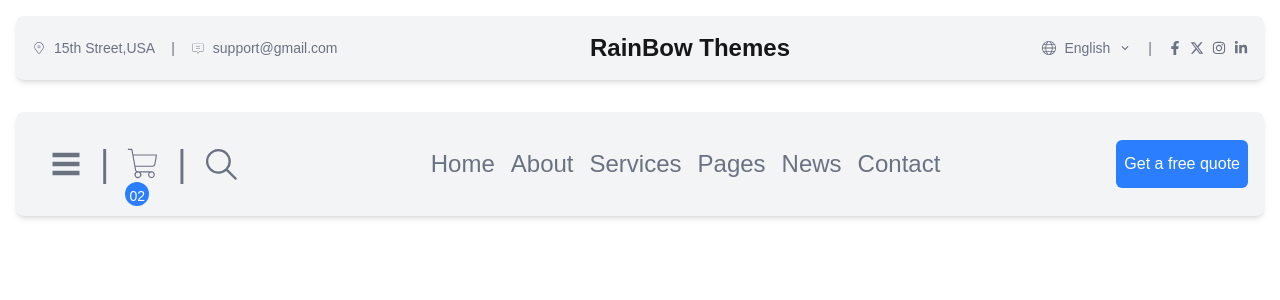
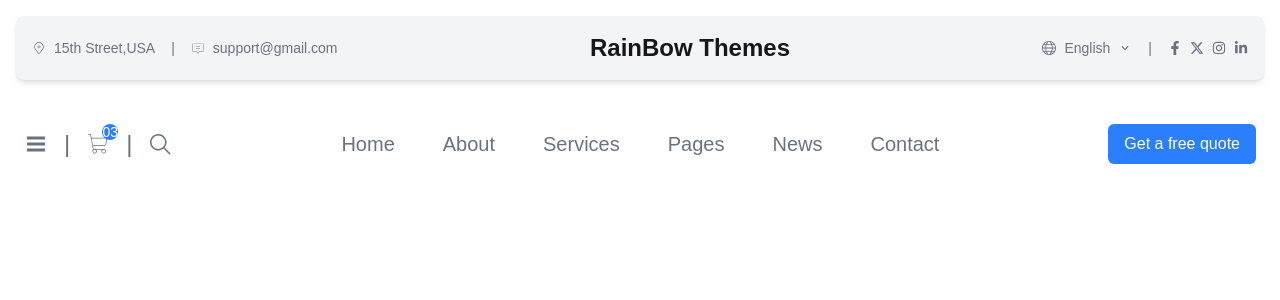
Before and after one commit to enamulhimel/rainbow-themes-test, a Next.js app: page / in a window 1280 px wide. Shown: the top 300 px of the page. Built offline with nearby package versions, Linux system fonts and the light colour scheme.

Commit message:
navbar updated

```diff
--- /dev/null
+++ b/src/components/common/CartIcon.tsx
@@ -0,0 +1,17 @@
+import React from 'react'
+import { PiShoppingCartThin } from "react-icons/pi"
+
+interface CartIconProps {
+  count?: number
+}
+
+const CartIcon: React.FC<CartIconProps> = ({ count = 0 }) => (
+  <div className="relative">
+    <PiShoppingCartThin className="text-2xl" />
+    <span className="w-4 h-4 p-1 bg-blue-500 rounded-full text-white absolute -top-2 -right-2 flex items-center justify-center text-sm">
+      {count.toString().padStart(2, '0')}
+    </span>
+  </div>
+)
+
+export default CartIcon
--- a/src/components/sections/header/Navbar.tsx
+++ b/src/components/sections/header/Navbar.tsx
@@ -1,8 +1,8 @@
 import CommonWrapper from '@/components/common/CommonWrapper'
 import React from 'react'
 import { VscThreeBars } from "react-icons/vsc";
-import { PiShoppingCartThin } from "react-icons/pi";
 import { GoSearch } from "react-icons/go";
+import CartIcon from '@/components/common/CartIcon';
 
 const Navbar = () => {
     const categorys = [
@@ -15,28 +15,37 @@ const Navbar = () => {
     ];
     return (
         <CommonWrapper>
-        <div className='flex flex-col md:flex-row items-center justify-between gap-4 p-4 text-gray-500 bg-gray-100 rounded-lg shadow-md w-full'>
-            <div className='flex items-center justify-between gap-4 p-4 text-4xl'>
+            <div className="flex flex-col md:flex-row items-center justify-between gap-4 text-gray-500 rounded-md w-full px-2 py-3">
+                {/* Left: Hamburger, Cart, Search */}
+                <div className="flex items-center gap-4 text-2xl w-full md:w-auto justify-between md:justify-start">
+                    <button className="md:hidden">
                         <VscThreeBars />
-                <p>|</p>
-                <div>
-                    <PiShoppingCartThin className='relative '/>
-                    <p className='w-6 h-6 bg-blue-500 rounded-full text-white absolute p-1 text-center text-sm'>02</p>
+                    </button>
+                    <div className="hidden md:block">
+                        <VscThreeBars />
                     </div>
-                <p>|</p>
+                    <span className="hidden md:block">|</span>
+                    <CartIcon count={3} />
+                    <span className="hidden md:block">|</span>
                     <GoSearch />
                 </div>
-                <div className='flex items-center justify-between gap-4 p-4 text-2xl'>
-                    {
-                        categorys.map((category) => (
-                            <p key={category.id} className='hover:text-blue-500 cursor-pointer'>{category.name}</p>
-                        ))
-                    }
+                {/* Center: Menu */}
+                <div className="w-full md:w-auto flex flex-col md:flex-row items-center justify-center gap-2 md:gap-8 text-xl">
+                    {categorys.map((category) => (
+                        <p
+                            key={category.id}
+                            className="hover:text-blue-500 cursor-pointer px-2 py-1"
+                        >
+                            {category.name}
+                        </p>
+                    ))}
                 </div>
-                <div>
-                    <button className='bg-blue-500 text-white rounded-md px-2 py-3'>Get a free quote</button>
+                {/* Right: Button */}
+                <div className="w-full md:w-auto flex justify-center md:justify-end mt-2 md:mt-0">
+                    <button className="bg-blue-500 text-white rounded-md px-4 py-2 w-full md:w-auto">
+                        Get a free quote
+                    </button>
                 </div>
-
             </div>
         </CommonWrapper>
     )
```
Lines whose indentation alone changed are shown as unchanged.
